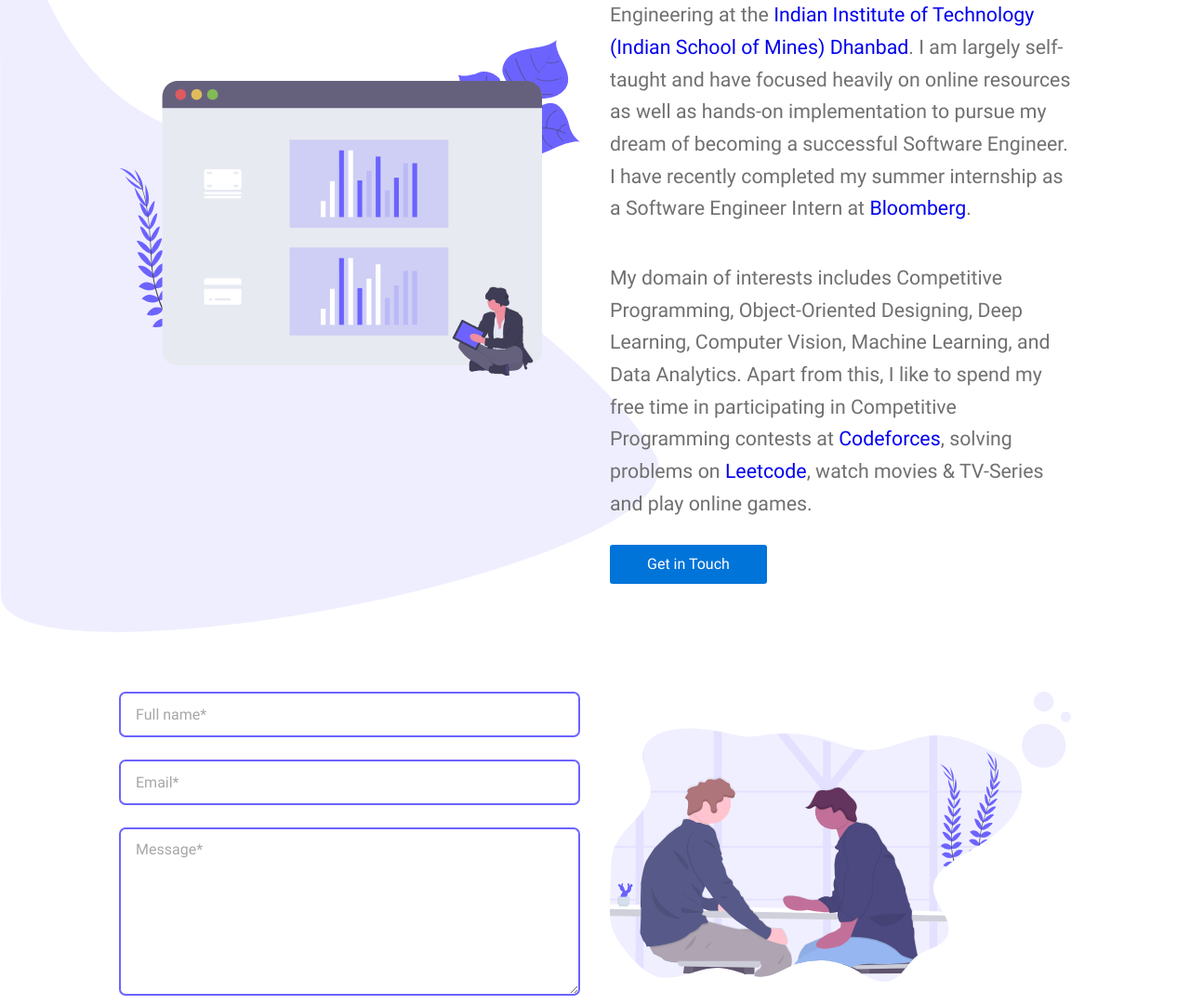
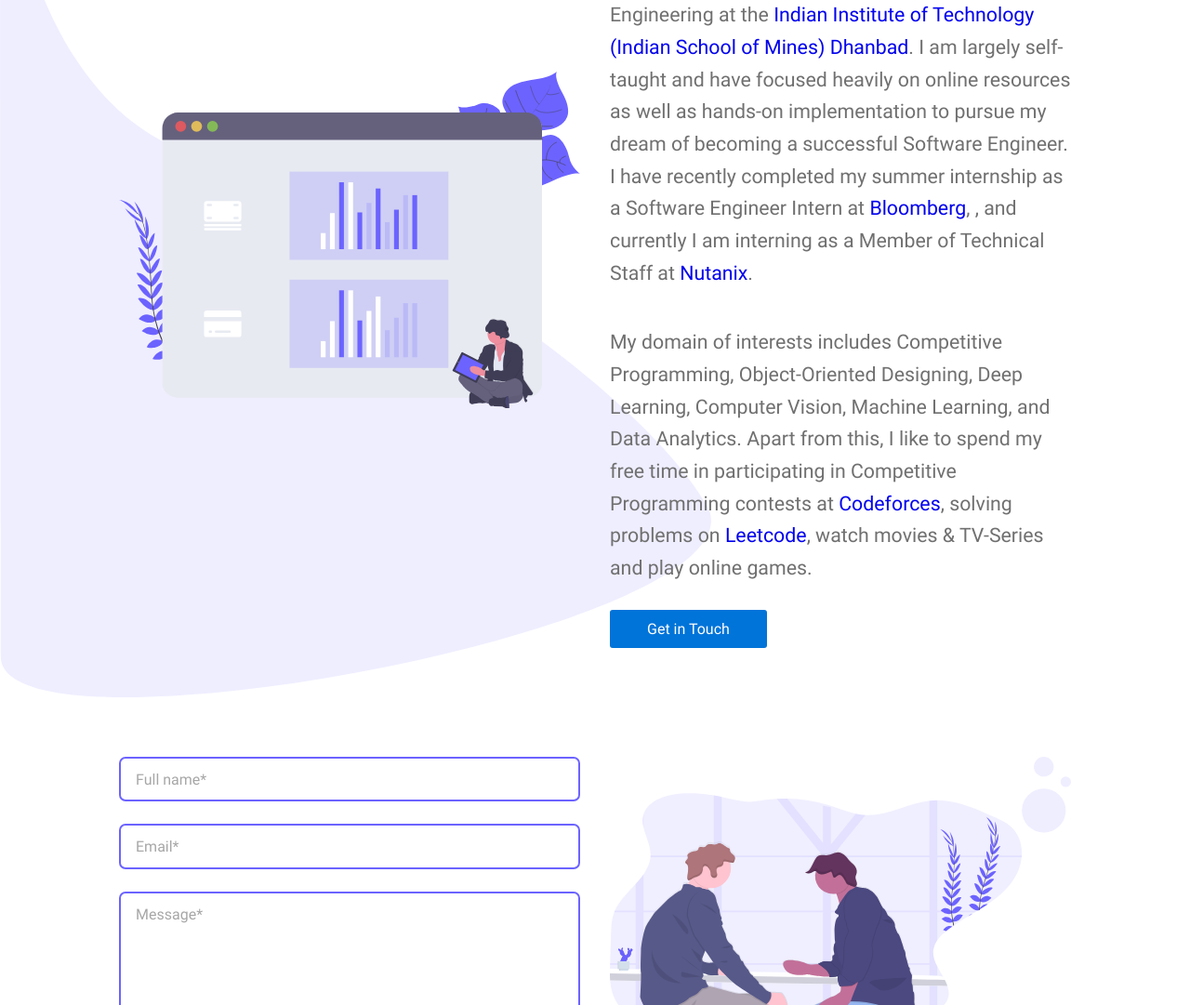
Before and after one commit to banipreetr/myportfolio, a Gatsby site: page / in a window 1280 px wide. Shown: the part 2225-3306 px from the top of the page at 93% size. Built offline with nearby package versions, Linux system fonts and the light colour scheme; Gatsby itself is replaced by a stand-in of ours.

Commit message:
updated job

```diff
--- a/src/components/landing/Skills/index.jsx
+++ b/src/components/landing/Skills/index.jsx
@@ -21,7 +21,7 @@
             <small>
               I am a student of the final year in Dual Degree (B.Tech + M. Tech) in Computer Science and Engineering at the <a href='https://www.iitism.ac.in/' target="_blank">Indian Institute of Technology (Indian School of Mines) Dhanbad</a>.
               I am largely self-taught and have focused heavily on online resources as well as hands-on implementation to pursue my dream of becoming a successful Software Engineer.
-              I have recently completed my summer internship as a Software Engineer Intern at <a href="https://www.techatbloomberg.com/" target="_blank">Bloomberg</a>.
+              I have recently completed my summer internship as a Software Engineer Intern at <a href="https://www.techatbloomberg.com/" target="_blank">Bloomberg</a>, , and currently I am interning as a Member of Technical Staff at  <a href="https://www.nutanix.com/theforecastbynutanix/technology" target="_blank">Nutanix</a>.
             </small>
           </p>
           <p>
```
Also changed, not shown: README.md.
